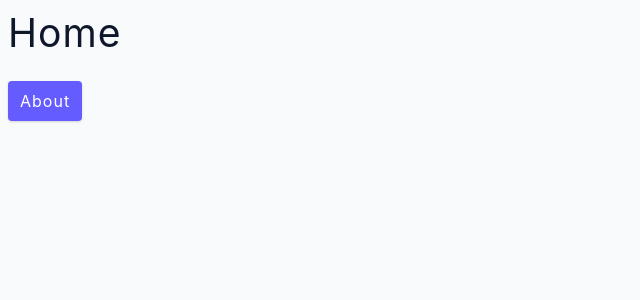
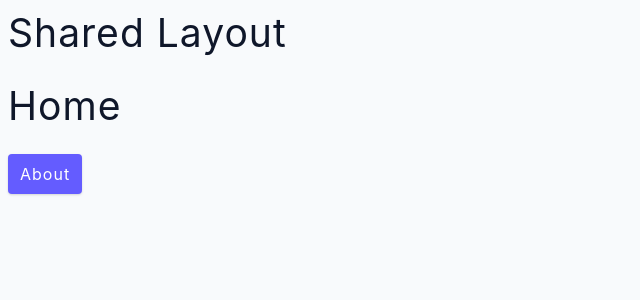
Before and after one commit to codeWithAshith/React-Router-6, a React (Create React App) app: page / in a window 1280 px wide. Shown: the top 300 px of the page, without its empty margins (0-640 px from the left). Built offline with nearby package versions, Linux system fonts and the light colour scheme.

Commit message:
07. Adding Shared layout to nested routes

```diff
--- a/src/App.js
+++ b/src/App.js
@@ -1,6 +1,7 @@
 // npm install react-router-dom
 
 import { BrowserRouter, Route, Routes } from "react-router-dom";
+import SharedLayout from "./components/SharedLayout";
 import About from "./pages/About";
 import Error from "./pages/Error";
 import Home from "./pages/Home";
@@ -10,7 +11,8 @@
   return (
     <BrowserRouter>
       <Routes>
-        <Route path="/" element={<Home />}>
+        <Route path="/" element={<SharedLayout />}>
+          <Route index element={<Home />} />
           <Route path="about" element={<About />} />
           <Route path="products" element={<Products />} />
           <Route path="*" element={<Error />} />
--- /dev/null
+++ b/src/components/SharedLayout.jsx
@@ -0,0 +1,13 @@
+import React from "react";
+import { Outlet } from "react-router-dom";
+
+const SharedLayout = () => {
+  return (
+    <>
+      <h2>Shared Layout</h2>
+      <Outlet />
+    </>
+  );
+};
+
+export default SharedLayout;
--- a/src/pages/Home.jsx
+++ b/src/pages/Home.jsx
@@ -1,5 +1,5 @@
 import React from "react";
-import { Link, Outlet } from "react-router-dom";
+import { Link } from "react-router-dom";
 
 const Home = () => {
   return (
@@ -8,7 +8,6 @@
       <Link to="/about" className="btn">
         About
       </Link>
-      <Outlet />
     </>
   );
 };
```
